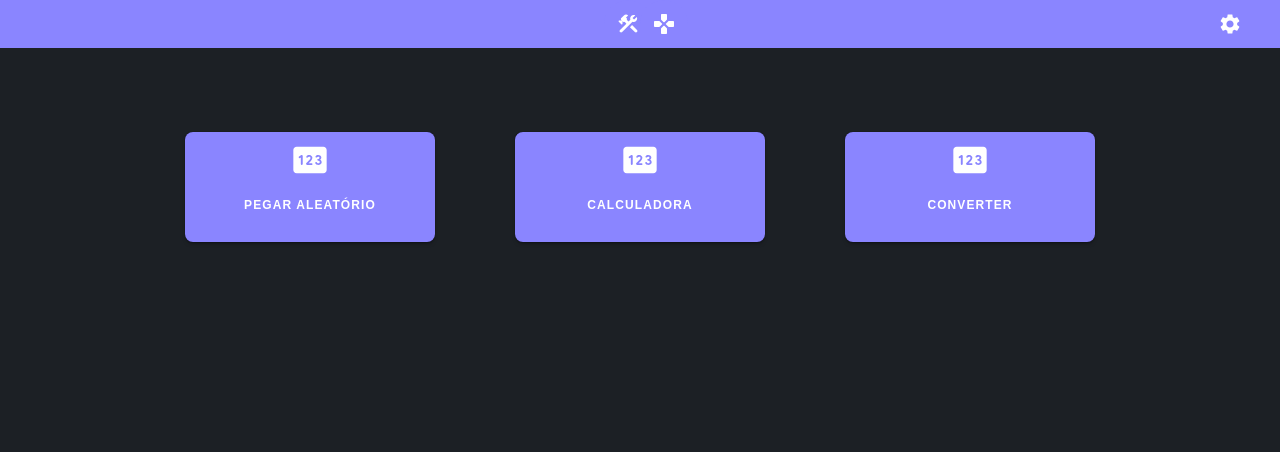
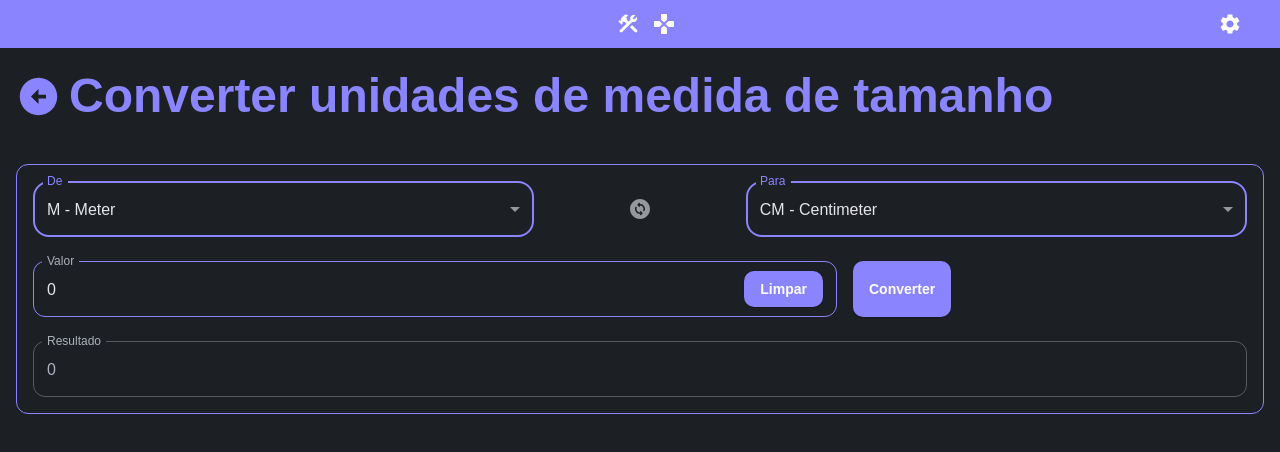
Before and after one commit to SoulSilFer/React-Typescript-Template, a React (Vite) app: page /tools/convert/size in a window 1280 px wide. Before the commit this address led to /tools. Shown: the top 452 px of the page. Built offline with nearby package versions, Linux system fonts and the light colour scheme.

Commit message:
feat: unit mesasure

```diff
--- a/src/components/cards/GameDahsboardCard.tsx
+++ b/src/components/cards/GameDahsboardCard.tsx
@@ -5,7 +5,7 @@ import { BaseButton } from 'components/buttons';
 
 type Props = {
   title: string;
-  onClick: () => void;
+  onClick?: () => void;
   mainIcon: JSX.Element;
   stackButtons?: {
     icon: JSX.Element;
@@ -43,7 +43,7 @@ const GameDashboardCard: React.FC<Props> = ({
           p: 1,
           transition: 'all 0.2s cubic-bezier(0.68, -0.55, 0.27, 1.55)',
           transform: 'translateY(40%)',
-          cursor: 'pointer',
+          cursor: Boolean(onClick) ? 'pointer' : 'default',
 
           '& .MuiSvgIcon-root': {
             width: 40,
--- a/src/pages/functionalities/converter/coin/component.tsx
+++ b/src/pages/functionalities/converter/coin/component.tsx
@@ -204,7 +204,6 @@ const CoinConverter: React.FC = () => {
               name="input"
               value={values.input}
               fullWidth
-              startAdornment={selectedLanguage === 'pt-BR' ? 'R$' : '$'}
               endAdornment={
                 <InputAdornment position="end">
                   <BaseButton
@@ -252,10 +251,6 @@ const CoinConverter: React.FC = () => {
           fullWidth
           disabled
           value={values.result}
-          startAdornment={
-            values.result === ConvertCoinsInitialValues.result &&
-            (selectedLanguage === 'pt-BR' ? 'R$' : '$')
-          }
         />
       </StyledContainer>
     </PageHolder>
--- /dev/null
+++ b/src/pages/functionalities/converter/size/component.tsx
@@ -0,0 +1,187 @@
+import React, { useState } from 'react';
+
+import {
+  Box,
+  Grid,
+  styled,
+  SelectChangeEvent,
+  InputAdornment,
+  IconButton
+} from '@mui/material';
+import { ChangeCircleRounded } from '@mui/icons-material';
+
+import { BaseSelect, BaseTextField } from 'components/fields';
+import { PageHolder } from 'components/PageHolder';
+import { BaseButton } from 'components/buttons';
+import {
+  ConvertMeasurementUnit,
+  ConvertMeasurementUnitInitialValues,
+  LengthMeasurementUnitsList,
+  ConvertLength,
+  LengthMeasurementUnits
+} from './type&Utils';
+
+const StyledContainer = styled(Box)(({ theme }) => ({
+  display: 'flex',
+  flexDirection: 'column',
+  border: `1px solid ${theme.palette.primary.main}`,
+  padding: '1rem',
+  marginBottom: '1rem',
+  borderRadius: '0.75rem',
+  maxWidht: 800,
+  marginTop: '20px'
+}));
+
+const LengthMeasurementUnit: React.FC = () => {
+  const [firstValue, setFirstValue] = useState<LengthMeasurementUnits>('M');
+  const [secondValue, setSecondValue] = useState<LengthMeasurementUnits>('CM');
+  const [values, setValues] = useState<ConvertMeasurementUnit>(
+    ConvertMeasurementUnitInitialValues
+  );
+
+  const handleSelectChange = (event: SelectChangeEvent<unknown>): void => {
+    const { name, value } = event.target;
+
+    if (name === 'firstValue') {
+      setFirstValue(value as LengthMeasurementUnits);
+    }
+    if (name === 'secondValue') {
+      setSecondValue(value as LengthMeasurementUnits);
+    }
+  };
+
+  const handleInputValues = (e: React.ChangeEvent<HTMLInputElement>) => {
+    const { name, value } = e.target;
+
+    setValues((prev) => ({
+      ...prev,
+      [name]: value
+    }));
+  };
+
+  const handleSwitch = () => {
+    setFirstValue(secondValue);
+    setSecondValue(firstValue);
+  };
+
+  const handleConvertUnits = () => {
+    if (firstValue && secondValue && values.input) {
+      let result = ConvertLength(firstValue, secondValue, values.input);
+
+      if (result.length > 6) {
+        result = result.replace('.', ',');
+
+        result = result.replace(/(\d)(?=(\d{3})+(?!\d))/g, '$1.');
+      }
+      result = `${result} ${secondValue.toLocaleLowerCase()}`;
+
+      setValues((prev) => ({
+        ...prev,
+        result
+      }));
+    }
+  };
+
+  return (
+    <PageHolder
+      title="Converter unidades de medida de tamanho"
+      onBackclick={() => {
+        window.history.back();
+      }}
+    >
+      <StyledContainer>
+        <Grid container spacing={1} mb={3}>
+          <Grid item xs={5}>
+            <BaseSelect
+              fullWidth
+              id="firstValue"
+              label="De"
+              name="firstValue"
+              onChange={handleSelectChange}
+              data={LengthMeasurementUnitsList.sort((a, b) =>
+                a[0].localeCompare(b[0])
+              )}
+              value={firstValue}
+              fullItem
+            />
+          </Grid>
+
+          <Grid
+            item
+            xs={2}
+            sx={{
+              display: 'flex',
+              justifyContent: 'center',
+              alignItems: 'center'
+            }}
+          >
+            <IconButton>
+              <ChangeCircleRounded onClick={handleSwitch} />
+            </IconButton>
+          </Grid>
+
+          <Grid item xs={5}>
+            <BaseSelect
+              fullWidth
+              id="secondValue"
+              label="Para"
+              name="secondValue"
+              onChange={handleSelectChange}
+              data={LengthMeasurementUnitsList.sort((a, b) =>
+                a[0].localeCompare(b[0])
+              )}
+              value={secondValue}
+              fullItem
+            />
+          </Grid>
+        </Grid>
+
+        <Grid container spacing={2} mb={3}>
+          <Grid item xs={8}>
+            <BaseTextField
+              handleChange={handleInputValues}
+              label="Valor"
+              name="input"
+              value={values.input}
+              fullWidth
+              endAdornment={
+                <InputAdornment position="end">
+                  <BaseButton
+                    title="Limpar"
+                    onClick={() => {
+                      setValues(ConvertMeasurementUnitInitialValues);
+                    }}
+                  />
+                </InputAdornment>
+              }
+            />
+          </Grid>
+
+          <Grid item xs={4}>
+            <BaseButton
+              onClick={handleConvertUnits}
+              title="Converter"
+              sx={{
+                height: '100%',
+                borderRadius: '10px',
+                maxWidth: '100%',
+                textTransform: 'none'
+              }}
+            />
+          </Grid>
+        </Grid>
+
+        <BaseTextField
+          handleChange={() => {}}
+          label="Resultado"
+          name="result"
+          fullWidth
+          disabled
+          value={values.result}
+        />
+      </StyledContainer>
+    </PageHolder>
+  );
+};
+
+export default LengthMeasurementUnit;
--- /dev/null
+++ b/src/pages/functionalities/converter/size/index.tsx
@@ -0,0 +1,8 @@
+import React from 'react';
+import LengthMeasurementUnit from './component';
+
+const LengthMeasurementUnitConverterContainer: React.FC = () => {
+  return <LengthMeasurementUnit />;
+};
+
+export default LengthMeasurementUnitConverterContainer;
--- /dev/null
+++ b/src/pages/functionalities/converter/size/type&Utils.ts
@@ -0,0 +1,70 @@
+export type LengthMeasurementUnits =
+  | 'M'
+  | 'KM'
+  | 'CM'
+  | 'MM'
+  | 'IN'
+  | 'FT'
+  | 'YD'
+  | 'MI'
+  | 'µm'
+  | 'NM'
+  | 'Å'
+  | 'AU'
+  | 'LY'
+  | 'PC';
+
+export type ConvertMeasurementUnit = {
+  input: string;
+  result: string;
+};
+
+export const LengthMeasurementUnitsList: [string, string][] = [
+  ['M', 'Meter'],
+  ['KM', 'Kilometer'],
+  ['CM', 'Centimeter'],
+  ['MM', 'Millimeter'],
+  ['IN', 'Inch'],
+  ['FT', 'Foot'],
+  ['YD', 'Yard'],
+  ['MI', 'Mile'],
+  ['µm', 'Micrometers'],
+  ['NM', 'Nanometers'],
+  ['Å', 'Angstroms'],
+  ['AU', 'Astronomical Units'],
+  ['LY', 'Light Years'],
+  ['PC', 'Parsecs']
+];
+
+export const ConvertMeasurementUnitInitialValues: ConvertMeasurementUnit = {
+  input: '0',
+  result: '0'
+};
+
+export const ConvertLength = (
+  firstUnit: LengthMeasurementUnits,
+  secondUnit: LengthMeasurementUnits,
+  value: string
+) => {
+  const units = {
+    M: 1,
+    KM: 1000,
+    CM: 0.01,
+    MM: 0.001,
+    IN: 0.0254,
+    FT: 0.3048,
+    YD: 0.9144,
+    MI: 1609.344,
+    µm: 0.000001,
+    NM: 0.000000001,
+    Å: 0.0000000001,
+    AU: 149597870700,
+    LY: parseFloat('9460730472580800'),
+    PC: parseFloat('30856775814671900')
+  };
+
+  const firstValue = parseFloat(value) * units[firstUnit];
+  const secondValue = firstValue / units[secondUnit];
+
+  return secondValue.toFixed(2);
+};
--- a/src/pages/functionalities/home/component.tsx
+++ b/src/pages/functionalities/home/component.tsx
@@ -1,9 +1,18 @@
-import { AbcRounded, Delete, PinRounded } from '@mui/icons-material';
-import { Box, Grid } from '@mui/material';
-import { GameDashboardCard } from 'components/cards';
 import React from 'react';
 import { useTranslation } from 'react-i18next';
 import { useNavigate } from 'react-router-dom';
+
+import {
+  AbcRounded,
+  AttachMoneyRounded,
+  CalculateRounded,
+  PinRounded,
+  ShuffleRounded,
+  StraightenRounded,
+  SwapHorizRounded
+} from '@mui/icons-material';
+
+import { GameDashboardCard } from 'components/cards';
 
 const FunctionalitiesHomePage: React.FC = () => {
   const navigate = useNavigate();
@@ -18,7 +27,7 @@ const FunctionalitiesHomePage: React.FC = () => {
             state: { all: true }
           })
         }
-        mainIcon={<PinRounded />}
+        mainIcon={<ShuffleRounded />}
         stackButtons={[
           {
             icon: <PinRounded />,
@@ -42,13 +51,24 @@ const FunctionalitiesHomePage: React.FC = () => {
       <GameDashboardCard
         title="Calculadora"
         onClick={() => navigate('/tools/calculator')}
-        mainIcon={<PinRounded />}
+        mainIcon={<CalculateRounded />}
       />
 
       <GameDashboardCard
         title="Converter"
-        onClick={() => navigate('/tools/convert/coin')}
-        mainIcon={<PinRounded />}
+        mainIcon={<SwapHorizRounded />}
+        stackButtons={[
+          {
+            icon: <AttachMoneyRounded />,
+            title: 'Valor monetário',
+            onClick: () => navigate('/tools/convert/coin')
+          },
+          {
+            icon: <StraightenRounded />,
+            title: 'Unidade de comprimento',
+            onClick: () => navigate('/tools/convert/size')
+          }
+        ]}
       />
     </>
   );
--- a/src/pages/index.ts
+++ b/src/pages/index.ts
@@ -14,3 +14,4 @@ export { default as FunctionalitiesHomePageContainer } from './functionalities/h
 export { default as GetRandomFunctionalityContainer } from './functionalities/get-random';
 export { default as CalculatorToolContainer } from './functionalities/calculator';
 export { default as CoinConverterContainer } from './functionalities/converter/coin';
+export { default as LengthMeasurementUnitConverterContainer } from './functionalities/converter/size';
--- a/src/routes.tsx
+++ b/src/routes.tsx
@@ -48,6 +48,10 @@ const routes = [
       { path: 'get-random', element: <Page.GetRandomFunctionalityContainer /> },
       { path: 'calculator', element: <Page.CalculatorToolContainer /> },
       { path: 'convert/coin', element: <Page.CoinConverterContainer /> },
+      {
+        path: 'convert/size',
+        element: <Page.LengthMeasurementUnitConverterContainer />
+      },
       { path: '*', element: <Navigate to="/tools" /> }
     ]
   }
```
